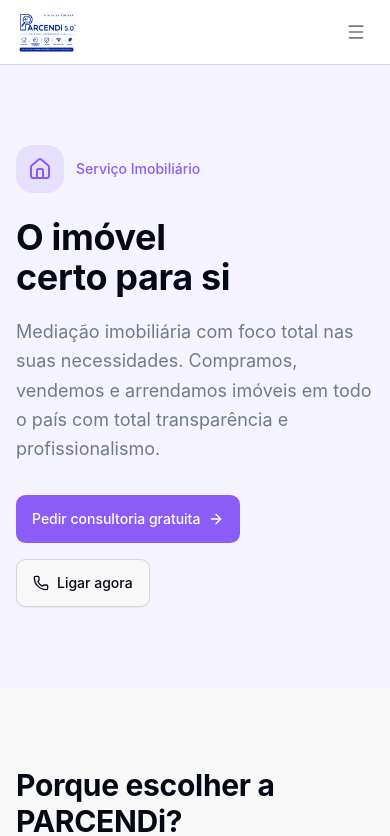
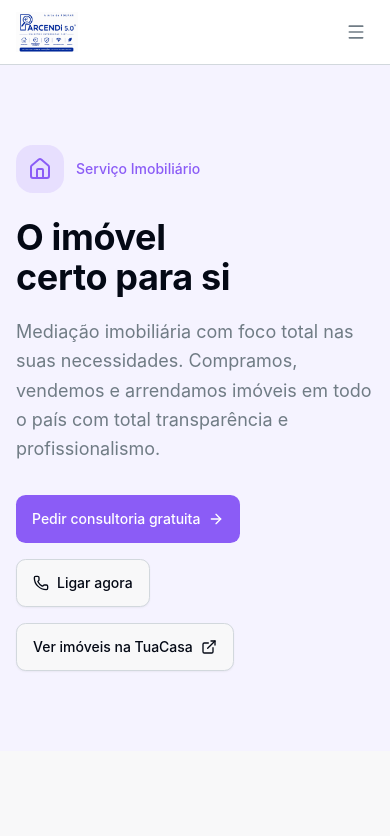
Before and after one commit to mistwr/Crmparcendi, a Next.js app: page /imobiliario in a window 390 px wide. Shown: the top 836 px of the page. Built offline with nearby package versions, Linux system fonts and the light colour scheme.

Commit message:
Add partner link for TuaCasa in imobiliario page

```diff
--- a/app/(website)/imobiliario/page.tsx
+++ b/app/(website)/imobiliario/page.tsx
@@ -32,6 +32,7 @@ export default function ImobiliarioPage() {
         { q: 'Trabalham em todo o Portugal?', a: 'Sim. Temos rede de consultores em todo o território nacional, com especial enfoque no Minho e no Grande Porto.' },
         { q: 'Quanto tempo demora a vender um imóvel?', a: 'Em média, os imóveis que mediamos são vendidos em 45 a 90 dias, dependendo da localização, condição e preço do imóvel.' },
       ]}
+      partnerLink={{ label: 'Ver imóveis na TuaCasa', url: 'https://www.tuacasa.pt/' }}
     />
   )
 }
```
